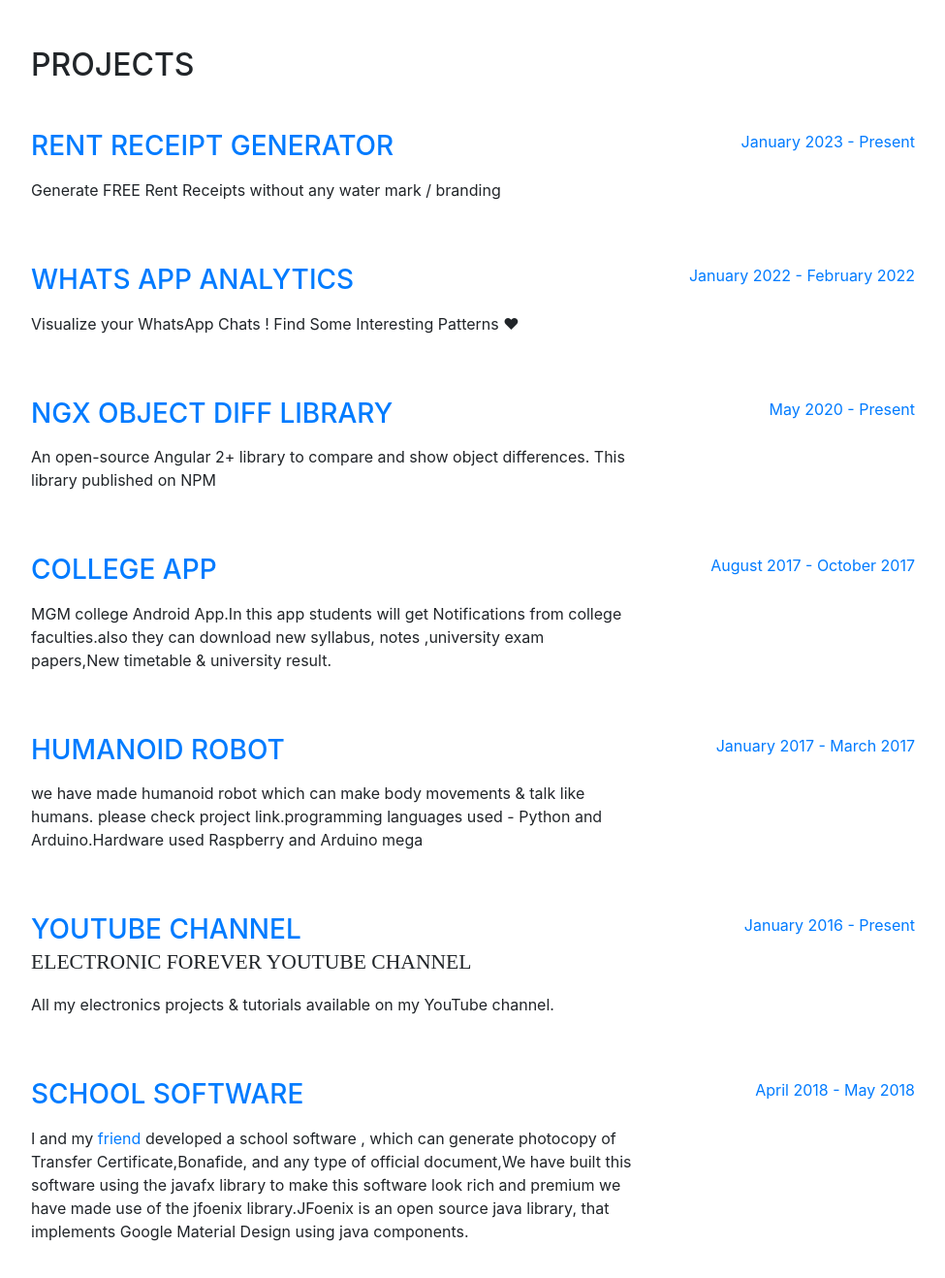
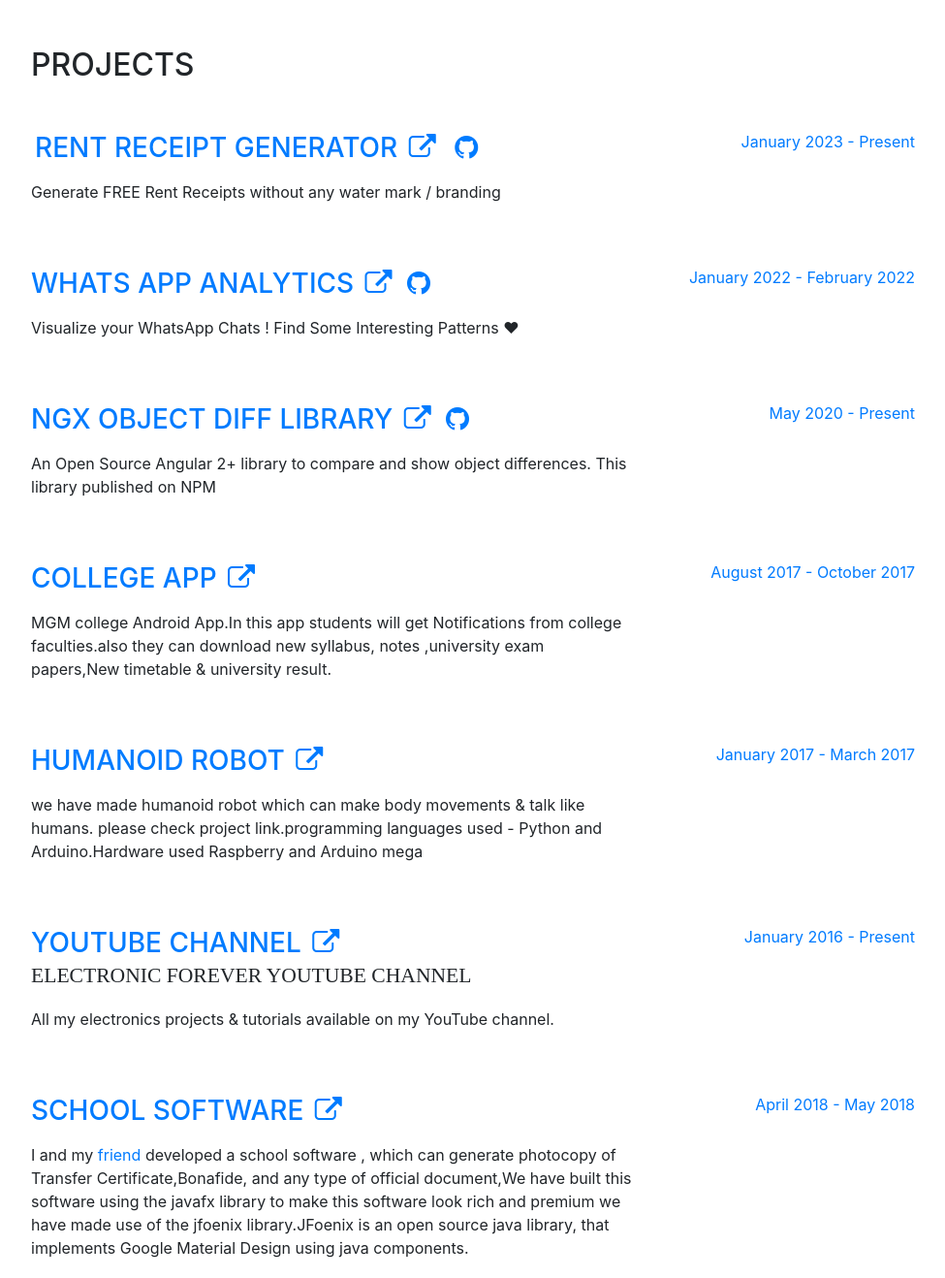
Before and after one commit to saurabh47/saurabh47.github.io, a website with bundled scripts: page index.html in a window 1280 px wide. Shown: the part 800-2118 px from the top of the page at 97% size, without its empty margins (288-1263 px from the left). Built offline with nearby package versions, Linux system fonts and the light colour scheme; some icons are missing; a web font is replaced by a local one.

Commit message:
Update index.html

```diff
--- a/index.html
+++ b/index.html
@@ -70,6 +70,10 @@
     .download-resume-icon {
       font-size: 20px;
       margin-left: 10px;
+    }
+
+    .fa-external-link {
+      font-size: 24px;
     }
   </style>
 </head>
@@ -199,7 +203,8 @@
 
          <div class="resume-item d-flex flex-column flex-md-row mb-5">
           <div class="resume-content mr-auto">
-            <h3 class="mb-0"><a href="https://rent-receipt-generator.finwis.tech">Rent Receipt Generator</a>
+            <h3 class="mb-0"><a class="btn-group-sm m-1" href="https://rent-receipt-generator.finwis.tech" target="_blank" rel="noopener noreferrer">Rent Receipt Generator <i class="fa fa-external-link m-1" aria-hidden="true"></i></a>
+              <a class="m-1" href="https://github.com/saurabh47/rent-receipt-generator" target="_blank" rel="noopener noreferrer"><i class="fa fa-github fa-solid"></i></a>
             </h3>
             <div class="subheading mb-3"></div>
             <p>Generate FREE Rent Receipts without any water mark / branding</p>
@@ -211,7 +216,9 @@
 
         <div class="resume-item d-flex flex-column flex-md-row mb-5">
           <div class="resume-content mr-auto">
-            <h3 class="mb-0"><a href="https://saurabh47.github.io/whats-app-analytics/">Whats App Analytics</a>
+            <h3 class="mb-0">
+              <a href="https://saurabh47.github.io/whats-app-analytics/" target="_blank" rel="noopener noreferrer">Whats App Analytics <i class="fa fa-external-link m-1" aria-hidden="true"></i></a>
+              <a class="m-1" href="https://github.com/saurabh47/whats-app-analytics" target="_blank" rel="noopener noreferrer"><i class="fa fa-github fa-solid"></i></a>
             </h3>
             <div class="subheading mb-3"></div>
             <p>Visualize your WhatsApp Chats !
@@ -225,10 +232,12 @@
 
         <div class="resume-item d-flex flex-column flex-md-row mb-5">
           <div class="resume-content mr-auto">
-            <h3 class="mb-0"><a href="https://www.npmjs.com/package/ngx-object-diff">NGX Object Diff Library</a>
+            <h3 class="mb-0">
+              <a href="https://www.npmjs.com/package/ngx-object-diff" target="_blank" rel="noopener noreferrer">NGX Object Diff Library <i class="fa fa-external-link m-1" aria-hidden="true"></i></a>
+              <a class="m-1" href="https://github.com/saurabh47/ngx-object-diff" target="_blank" rel="noopener noreferrer"><i class="fa fa-github fa-solid"></i></a>
             </h3>
             <div class="subheading mb-3"></div>
-            <p>An open-source Angular 2+ library to compare and show object differences. This library published on NPM
+            <p>An Open Source Angular 2+ library to compare and show object differences. This library published on NPM
             </p>
           </div>
           <div class="resume-date text-md-right">
@@ -238,7 +247,7 @@
 
         <div class="resume-item d-flex flex-column flex-md-row mb-5">
           <div class="resume-content mr-auto">
-            <h3 class="mb-0"><a href="https://play.google.com/apps/testing/com.appdestro.www.MGM_COE">College App</a>
+            <h3 class="mb-0"><a href="https://play.google.com/apps/testing/com.appdestro.www.MGM_COE" target="_blank" rel="noopener noreferrer">College App <i class="fa fa-external-link m-1" aria-hidden="true"></i></a>
             </h3>
             <div class="subheading mb-3"></div>
             <p>MGM college Android App.In this app students will get Notifications from college faculties.also they can
@@ -251,7 +260,7 @@
 
         <div class="resume-item d-flex flex-column flex-md-row mb-5">
           <div class="resume-content mr-auto">
-            <h3 class="mb-0"><a href="https://youtu.be/UlWUdcHhVt4">Humanoid Robot</a></h3>
+            <h3 class="mb-0"><a href="https://youtu.be/UlWUdcHhVt4" target="_blank" rel="noopener noreferrer">Humanoid Robot <i class="fa fa-external-link m-1" aria-hidden="true"></i></a></h3>
             <div class="subheading mb-3"></div>
             <p>we have made humanoid robot which can make body movements & talk like humans. please check project
               link.programming languages used - Python and Arduino.Hardware used Raspberry and Arduino mega</p>
@@ -263,7 +272,7 @@
 
         <div class="resume-item d-flex flex-column flex-md-row mb-5">
           <div class="resume-content mr-auto">
-            <h3 class="mb-0"><a href="https://www.youtube.com/electronicsforever1"> YouTube Channel</a></h3>
+            <h3 class="mb-0"><a href="https://www.youtube.com/electronicsforever1" target="_blank" rel="noopener noreferrer"> YouTube Channel <i class="fa fa-external-link m-1" aria-hidden="true"></i></a></h3>
             <div class="subheading mb-3">Electronic Forever YouTube Channel</div>
             <p>All my electronics projects & tutorials available on my YouTube channel.</p>
           </div>
@@ -274,7 +283,7 @@
 
         <div class="resume-item d-flex flex-column flex-md-row mb-5">
           <div class="resume-content mr-auto">
-            <h3 class="mb-0"><a href="https://photos.app.goo.gl/pBdQjAy2eu7VJwVX8">School Software</a></h3>
+            <h3 class="mb-0"><a href="https://photos.app.goo.gl/pBdQjAy2eu7VJwVX8" target="_blank" rel="noopener noreferrer">School Software <i class="fa fa-external-link m-1" aria-hidden="true"></i></a></h3>
             <div class="subheading mb-3"></div>
             <p>I and my <a href="maheshmnj.github.io"> friend</a> developed a school software , which can generate
               photocopy of Transfer Certificate,Bonafide, and any type of official document,We have built this software
```
